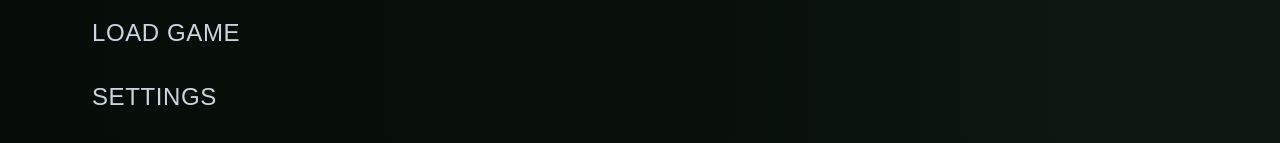
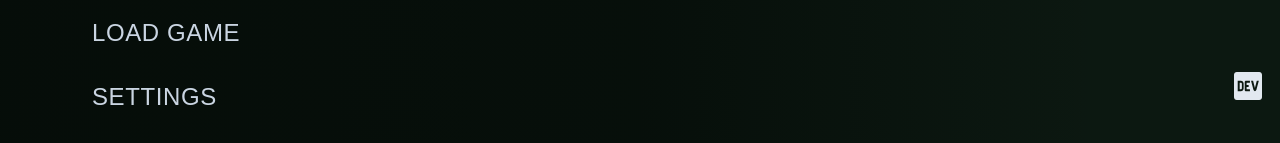
Before and after one commit to TheElyverse/ProjectFootball, a React (Vite) app in the folder apps/manager-ui/: page / in a window 1280 px wide. Shown: the part 311-454 px from the top of the page. Built offline with nearby package versions, Linux system fonts and the light colour scheme; a web font is replaced by a local one.

Commit message:
Add dev tools support
#144

```diff
--- a/apps/manager-ui/package.json
+++ b/apps/manager-ui/package.json
@@ -16,10 +16,12 @@
     "@tanstack/react-query": "5.104.1",
     "react": "19.3.0",
     "react-dom": "19.3.0",
+    "react-icons": "^5.7.0",
     "react-intl": "12.1.3"
   },
   "devDependencies": {
     "@tailwindcss/vite": "4.3.3",
+    "@types/node": "^26.6.5",
     "@types/react": "19.3.0",
     "@types/react-dom": "19.3.0",
     "@vitejs/plugin-react": "6.1.1",
--- a/apps/manager-ui/public/locales/de.json
+++ b/apps/manager-ui/public/locales/de.json
@@ -14,5 +14,6 @@
   "squad.age": "Alter",
   "squad.fitness": "Fitness",
   "squad.contract": "Vertrag",
-  "squad.value": "Marktwert"
+  "squad.value": "Marktwert",
+  "dev.components.overview.title": "Komponenten"
 }
--- a/apps/manager-ui/public/locales/en.json
+++ b/apps/manager-ui/public/locales/en.json
@@ -14,5 +14,6 @@
   "squad.age": "Age",
   "squad.fitness": "Fitness",
   "squad.contract": "Contract",
-  "squad.value": "Value"
+  "squad.value": "Value",
+  "dev.components.overview.title": "Components"
 }
--- a/apps/manager-ui/src/Game.tsx
+++ b/apps/manager-ui/src/Game.tsx
@@ -1,8 +1,11 @@
+import { FaDev as DevIcon, FaGamepad as GameIcon } from "react-icons/fa";
 import { useFocusInput } from "./navigation/focus";
 import { useScreenController } from "./screens/screen";
 import { ScreenProvider } from "./screens/ScreenProvider";
 import { MainMenu } from "./screens/MainMenu/MainMenu";
 import { Manager } from "./screens/Manager/Manager";
+import { isDev } from "@/utils/env";
+import { DevScreen } from "@/screens/dev/DevScreen";
 
 // Navigation lives entirely in the UI: Unreal only hosts the page, keeps it alive across
 // map changes and says which route to show first ("/" is the main menu, "/<view>" a view
@@ -11,6 +14,7 @@ import { Manager } from "./screens/Manager/Manager";
 export function Game() {
   return (
     <ScreenProvider>
+      {isDev() && <DevScreenToggle />}
       <ActiveScreen />
     </ScreenProvider>
   );
@@ -24,9 +28,34 @@ function ActiveScreen() {
   if (screen === undefined) {
     return null;
   }
-  if (screen.kind === "mainMenu") {
-    return <MainMenu />;
+  switch (screen.kind) {
+    case "mainMenu":
+      return <MainMenu />;
+    case "dev":
+      return <DevScreen initialView={screen.view} />;
+    case "manager":
+      // When the game navigates to another view of the manager screen, its view history starts anew.
+      return <Manager key={screen.view} initialView={screen.view} />;
   }
-  // When the game navigates to another view of the manager screen, its view history starts anew.
-  return <Manager key={screen.view} initialView={screen.view} />;
 }
+
+function DevScreenToggle() {
+  const { navigate, screen } = useScreenController();
+  const Icon = screen?.kind !== "dev" ? DevIcon : GameIcon;
+  return (
+    <div className="fixed right-2 top-1/2 -translate-y-1/2">
+      <button
+        className="hover:text-volt"
+        onClick={() => {
+          if (screen?.kind === "dev") {
+            navigate({ kind: "mainMenu" });
+          } else {
+            navigate({ kind: "dev", view: "dev.components.overview" });
+          }
+        }}
+      >
+        <Icon className="h-8 w-12" />
+      </button>
+    </div>
+  );
+}
--- a/apps/manager-ui/src/screens/Manager/views/index.ts
+++ b/apps/manager-ui/src/screens/Manager/views/index.ts
@@ -1,14 +1,9 @@
-import type { ComponentType } from "react";
-import type { MessageId } from "@/i18n";
 import { Squad } from "./Squad/Squad";
+import { ViewComponent } from "@/screens/screen";
 
 // The manager screen's views in navigation order. A new view is one entry here.
 export const managerViews = [
   { id: "squad", title: "view.squad", Component: Squad },
-] as const satisfies readonly {
-  id: string;
-  title: MessageId;
-  Component: ComponentType;
-}[];
+] as const satisfies readonly ViewComponent[];
 
 export type ManagerViewId = (typeof managerViews)[number]["id"];
--- /dev/null
+++ b/apps/manager-ui/src/screens/dev/DevScreen.tsx
@@ -0,0 +1,17 @@
+import { DevViewId, devViews } from "@/screens/dev/index";
+import { useViewHistory } from "@/navigation/viewHistory";
+
+export function DevScreen({ initialView }: { initialView: DevViewId }) {
+  const { view } = useViewHistory(initialView);
+  const { Component } =
+    devViews.find((candidate) => candidate.id === view) ?? devViews[0];
+
+  return (
+    <div className="flex flex-col">
+      <div className="px-4 py-2 font-headline text-4xl bg-top-bar border-b border-b-touchline">
+        Dev Tools
+      </div>
+      <Component />
+    </div>
+  );
+}
--- /dev/null
+++ b/apps/manager-ui/src/screens/dev/index.ts
@@ -0,0 +1,12 @@
+import { ViewComponent } from "@/screens/screen";
+import { Components } from "./views/Components/Components";
+
+export const devViews = [
+  {
+    id: "dev.components.overview",
+    title: "dev.components.overview.title",
+    Component: Components,
+  },
+] as const satisfies readonly ViewComponent[];
+
+export type DevViewId = (typeof devViews)[number]["id"];
--- /dev/null
+++ b/apps/manager-ui/src/screens/dev/views/Components/Components.tsx
@@ -0,0 +1,12 @@
+import { FormattedMessage } from "react-intl";
+
+export function Components() {
+  return (
+    <div className="bg-night-pitch flex flex-col">
+      <div className="px-4 py-2 font-headline text-2xl border-b border-b-touchline">
+        <FormattedMessage id="dev.components.overview.title" />
+      </div>
+      <div className="px-4 py-2 grow">body</div>
+    </div>
+  );
+}
--- a/apps/manager-ui/src/screens/screen.ts
+++ b/apps/manager-ui/src/screens/screen.ts
@@ -1,8 +1,12 @@
-import { createContext, useContext } from "react";
+import { type ComponentType, createContext, useContext } from "react";
 import { type ManagerViewId, managerViews } from "./Manager/views";
+import { DevViewId } from "@/screens/dev";
+import type { MessageId } from "@/i18n";
 
 export type Screen =
-  { kind: "mainMenu" } | { kind: "manager"; view: ManagerViewId };
+  | { kind: "mainMenu" }
+  | { kind: "manager"; view: ManagerViewId }
+  | { kind: "dev"; view: DevViewId };
 
 export function parseScreen(route: string): Screen | undefined {
   if (route === "/") {
@@ -29,3 +33,8 @@ export function useScreenController(): ScreenController {
   }
   return controller;
 }
+export type ViewComponent = {
+  id: string;
+  title: MessageId;
+  Component: ComponentType;
+};
--- a/apps/manager-ui/src/styles.css
+++ b/apps/manager-ui/src/styles.css
@@ -15,6 +15,7 @@
   --color-promotion: #4F9D5A; /* Up places, positive change */
   --color-relegation: #7F1D1D; /* Drop zone, danger */
   --color-paper: #F4F0E6; /* Contracts, newspapers */
+  --color-top-bar: #08120D; /* Top bar */
 }
 
 html,
--- /dev/null
+++ b/apps/manager-ui/src/utils/env.tsx
@@ -0,0 +1,3 @@
+export function isDev() {
+  return process.env.NODE_ENV === "development";
+}
--- a/apps/manager-ui/tsconfig.json
+++ b/apps/manager-ui/tsconfig.json
@@ -6,7 +6,7 @@
     "moduleResolution": "Bundler",
     "jsx": "react-jsx",
     "resolveJsonModule": true,
-    "types": ["vite/client"],
+    "types": ["vite/client", "node"],
     "strict": true,
     "noUncheckedIndexedAccess": true,
     "noImplicitOverride": true,
```
Also changed, not shown: 2 other files (tests, documents, lock files or other folders).
